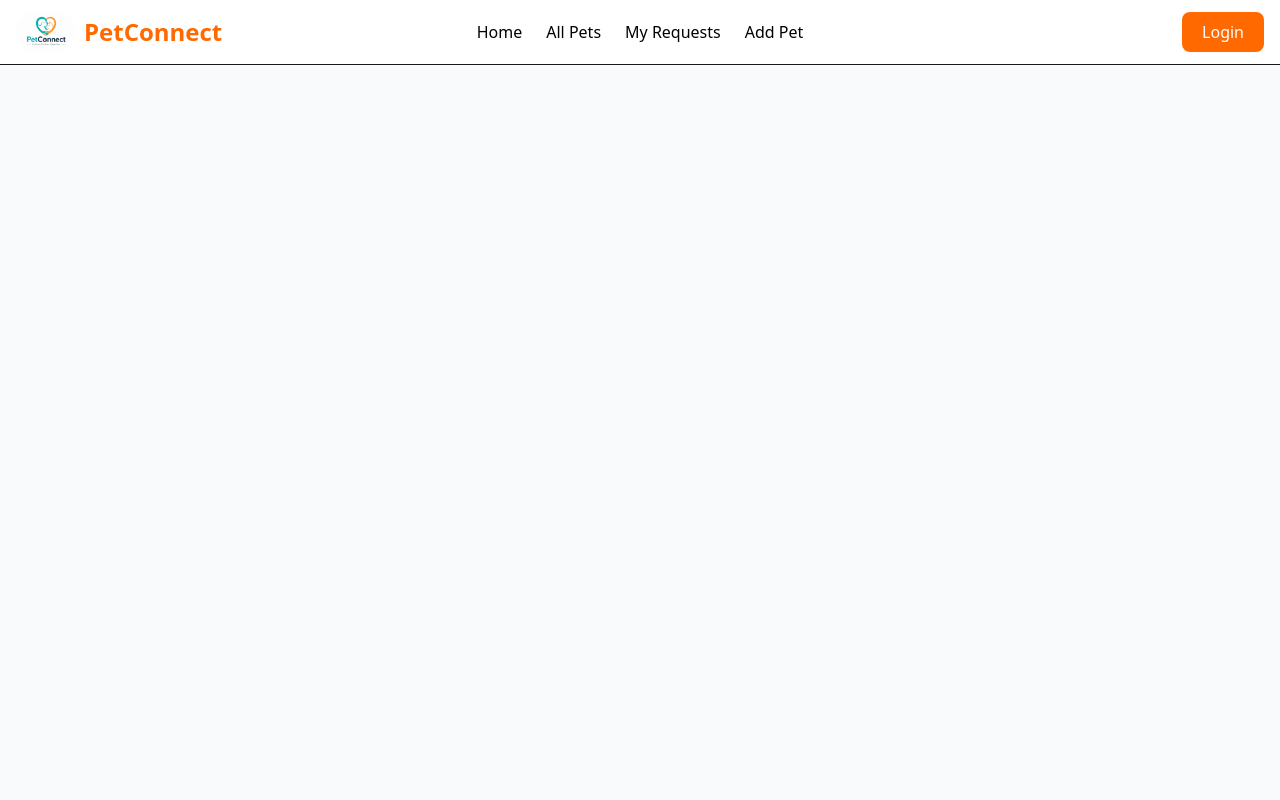
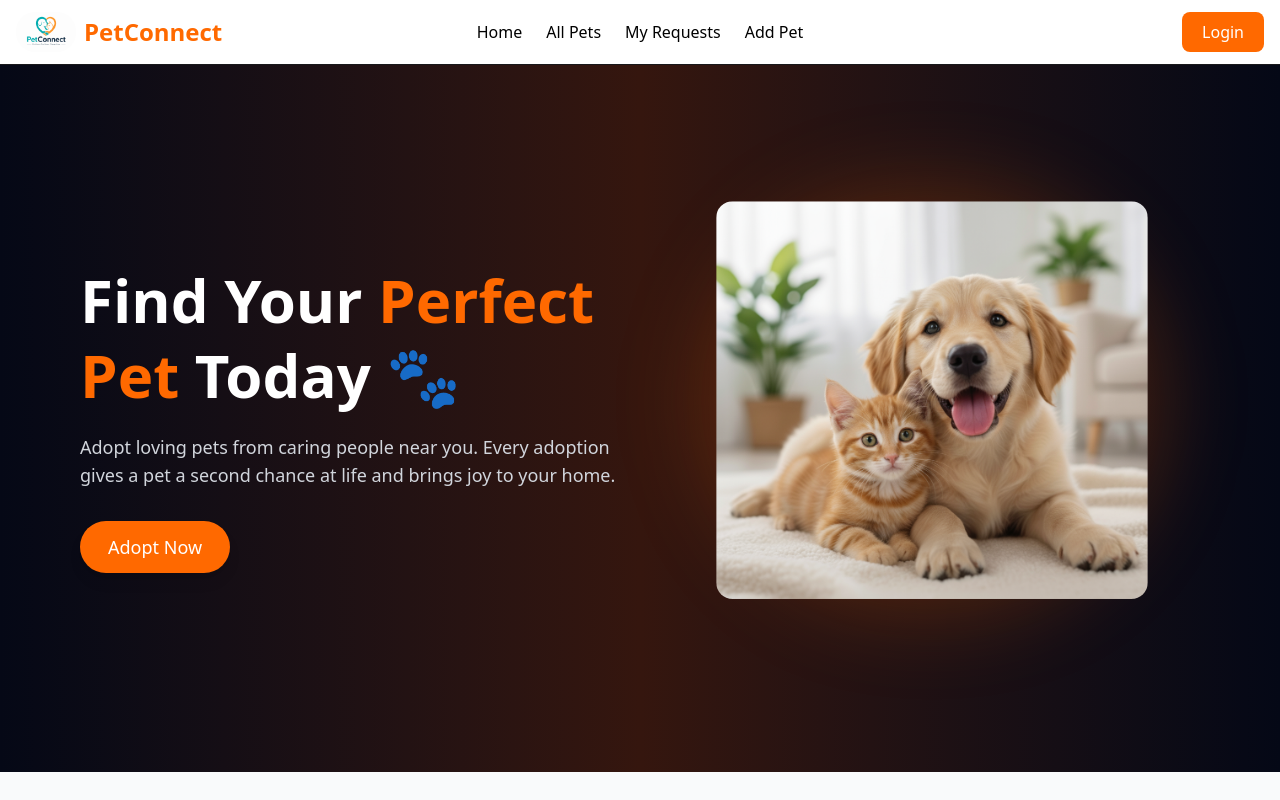
Before and after one commit to swarupkst/PetNest-Client-side, a Next.js app: page / in a window 1280 px wide. Shown: the top 800 px of the page. Built offline with nearby package versions, Linux system fonts and the light colour scheme.

Commit message:
Add Hero UI section

```diff
--- a/package.json
+++ b/package.json
@@ -11,7 +11,7 @@
   "dependencies": {
     "@heroui/react": "^3.0.5",
     "@heroui/styles": "^3.0.5",
-    "framer-motion": "^12.38.0",
+    "framer-motion": "^12.40.0",
     "lucide-react": "^1.17.0",
     "next": "16.2.6",
     "react": "19.2.4",
--- a/src/app/layout.js
+++ b/src/app/layout.js
@@ -14,8 +14,8 @@ const geistMono = Geist_Mono({
 });
 
 export const metadata = {
-  title: "PetNest",
-  description: "Shelter for Pet",
+  title: "PetConnect",
+  description: "Find Your Perfect Pet",
 };
 
 export default function RootLayout({ children }) {
--- a/src/app/page.js
+++ b/src/app/page.js
@@ -2,12 +2,13 @@
 
 import Navbar from "@/components/shared/Navbar/page";
 import Footer from "@/components/shared/Footer/page";
+import Hero from "@/components/homepage/Hero/page";
 
 const MainLayout = () => {
     return (
         <div className="font-sans min-h-screen flex flex-col bg-gray-50">
             {/* Navbar Section */}
-
+        <Hero />
         </div>
     );
 };
--- /dev/null
+++ b/src/components/homepage/Hero/Left.jsx
@@ -0,0 +1,32 @@
+"use client";
+
+import Link from "next/link";
+import React from 'react'
+
+const Left = () => {
+  return (
+    <div>
+
+          <h1 className="text-4xl md:text-6xl font-bold leading-tight">
+            Find Your <span className="text-orange-500">Perfect Pet</span> Today 🐾
+          </h1>
+
+          <p className="mt-5 text-gray-300 text-lg max-w-xl">
+            Adopt loving pets from caring people near you. Every adoption gives
+            a pet a second chance at life and brings joy to your home.
+          </p>
+
+          <div className="mt-8">
+            <Link
+              href="/pets"
+              className="inline-block bg-orange-500 hover:bg-orange-600 text-white px-7 py-3 rounded-full text-lg font-medium transition shadow-lg"
+            >
+              Adopt Now
+            </Link>
+          </div>
+        </div>
+
+  )
+}
+
+export default Left
--- /dev/null
+++ b/src/components/homepage/Hero/Right.jsx
@@ -0,0 +1,38 @@
+"use client";
+
+import Image from "next/image";
+import { motion } from "framer-motion";
+import HeroPet from "../../../../public/asset/hero-pet.png";
+
+export default function AnimatedHeroImage() {
+  return (
+    <div className="flex justify-center items-center">
+
+      <motion.div
+        animate={{
+          y: [0, -20, 0],   // up & down floating
+          scale: [1, 1.03, 1] // slight breathing effect
+        }}
+        transition={{
+          duration: 4,
+          repeat: Infinity,
+          ease: "easeInOut"
+        }}
+        className="relative"
+      >
+        {/* Glow effect */}
+        <div className="absolute -inset-4 bg-orange-500/20 blur-2xl rounded-full"></div>
+
+        {/* Image */}
+        <Image
+          src={HeroPet}
+          alt="Happy pets"
+          width={420}
+          height={420}
+          className="relative rounded-2xl"
+        />
+      </motion.div>
+
+    </div>
+  );
+}
--- /dev/null
+++ b/src/components/homepage/Hero/page.jsx
@@ -0,0 +1,31 @@
+"use client";
+
+import Link from "next/link";
+import Left from "./Left";
+import Right from "./Right";
+
+export default function Hero() {
+    return (
+
+        <div className="">
+        <section className=" bg-gradient-to-r from-[#050816] via-[#35160e] to-[#050816] text-white">
+            <div className="container mx-auto px-20 py-40 flex flex-col-reverse md:flex-row items-center gap-12">
+
+                {/* LEFT CONTENT */}
+                <div className="flex-1 text-center md:text-left">
+                    <Left />
+                </div>
+
+                <div className="flex-1 flex justify-center">
+                    <Right />
+                </div>
+
+
+                {/* RIGHT IMAGE */}
+
+
+            </div>
+        </section>
+        </div>
+    );
+}
```
Also changed, not shown: public/asset/hero-pet.png (added), 1 other file (tests, documents, lock files or other folders).
